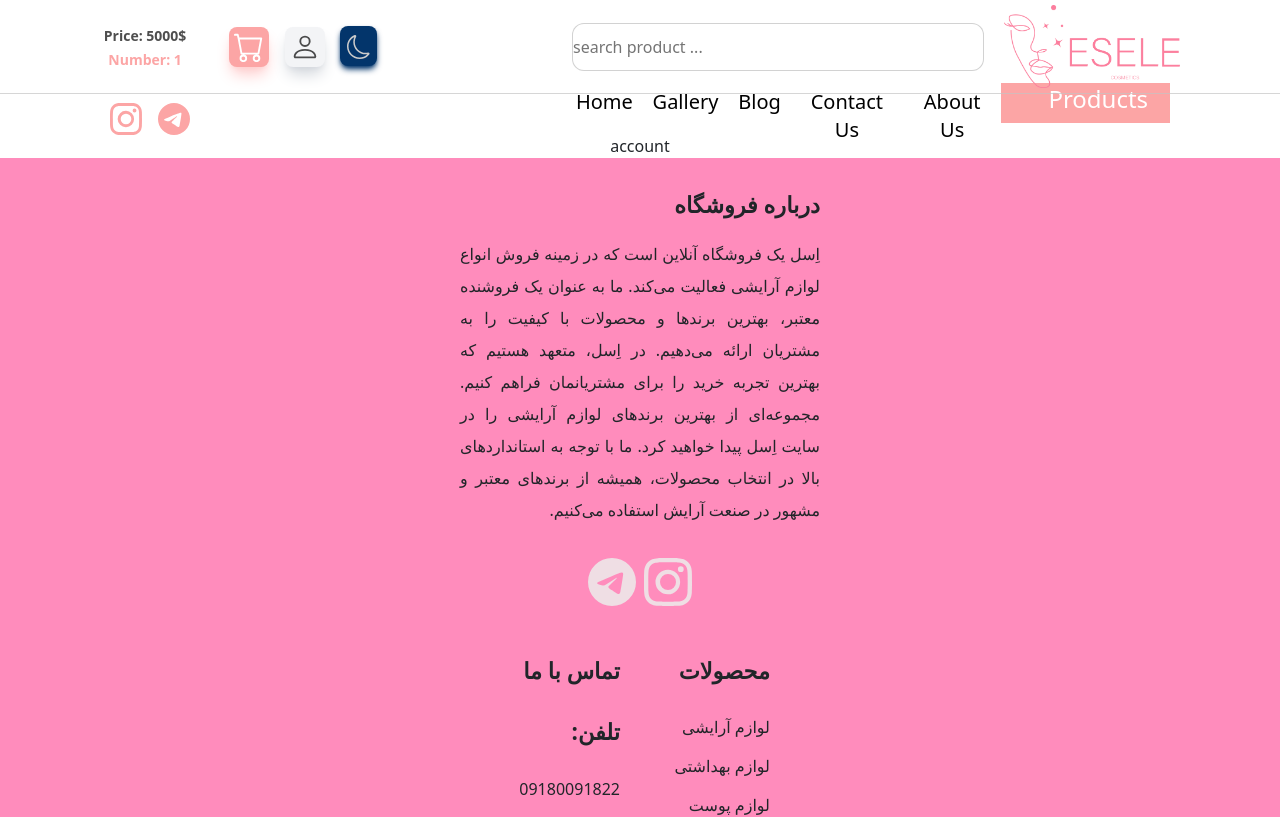
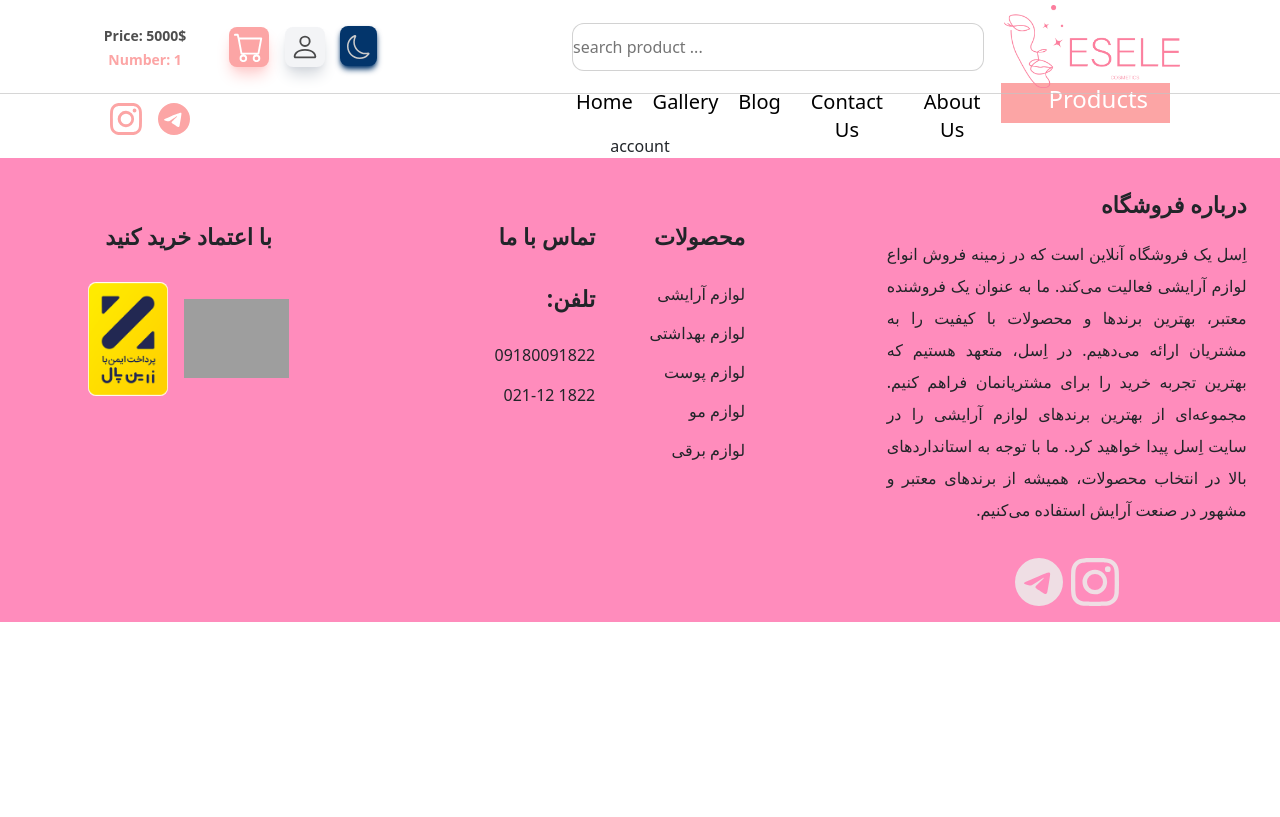
Before and after one commit to Mehdi-njfn/eseleshop, a React (Create React App) app: page /account in a window 1280 px wide. Shown: the top 817 px of the page. Built offline with nearby package versions, Linux system fonts and the light colour scheme; grey boxes are pictures that could not be loaded.

Commit message:
footer responsived

```diff
--- a/src/component/footer.jsx
+++ b/src/component/footer.jsx
@@ -8,8 +8,8 @@ import enamad from '../asset/enamad-logo.ac482e80.jpeg';
 
 const Footer = () => {
   return (
-    <div className="footer flex flex-col bg-[#ff2c848b] w-[100%] pt-[30px]">
-      <div className="discript relative w-[100%] ">
+    <div className="footer m-0 flex flex-col md:flex-row bg-[#ff2c848b] w-[100%] pt-[30px]">
+      <div className="discript relative w-[100%] md:w-1/3 md:order-last">
         <div className=" text-right w-[360px] mx-auto ">
           <p className=" font-bold text-[1.4rem]">درباره فروشگاه</p>
           <p dir="rtl" className=" font-medium text-[1rem] leading-[2rem] text-justify">اِسل یک فروشگاه آنلاین است که در زمینه فروش انواع لوازم آرایشی فعالیت می‌کند. ما به عنوان یک فروشنده معتبر، بهترین برندها و محصولات با کیفیت را به مشتریان ارائه می‌دهیم. در اِسل، متعهد هستیم که بهترین تجربه خرید را برای مشتریانمان فراهم کنیم. مجموعه‌ای از بهترین برندهای لوازم آرایشی را در سایت اِسل پیدا خواهید کرد. ما با توجه به استانداردهای بالا در انتخاب محصولات، همیشه از برندهای معتبر و مشهور در صنعت آرایش استفاده می‌کنیم.</p>
@@ -19,8 +19,8 @@ const Footer = () => {
           </p>
         </div>
       </div>
-      <div className="mx-auto">
-        <div className="products relative w-[150px] float-right mt-8">
+      <div className="mx-auto flex">
+        <div className="products relative w-[150px] float-right mt-8 md:order-last">
           <div className="text-right pr-[20px]">
             <p className=" font-bold text-[1.4rem] mb-7">محصولات</p>
             <ul className=' list-none w-[100%] font-normal'>
@@ -42,7 +42,7 @@ const Footer = () => {
         </div>
 
       </div>
-      <div className="medals relative mx-auto mt-8 ">
+      <div className="medals relative mx-auto mt-8 mb-4 md:order-first">
         <p className='font-bold text-[1.4rem] mb-7'>با اعتماد خرید کنید</p>
         <img className='h-auto w-[80px] mr-2 rounded-lg' src={zar} alt="" />
         <img className='h-auto w-[105px] ml-2' src={enamad} alt="" />
```
